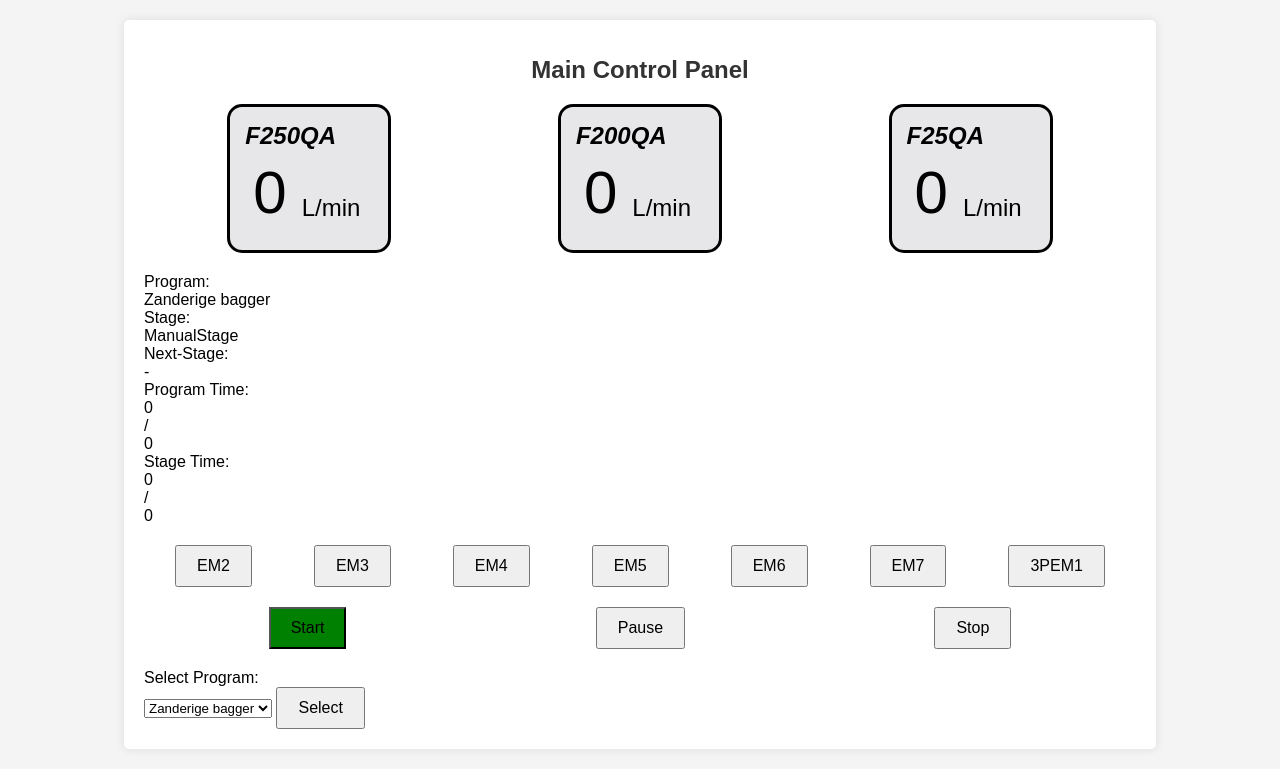
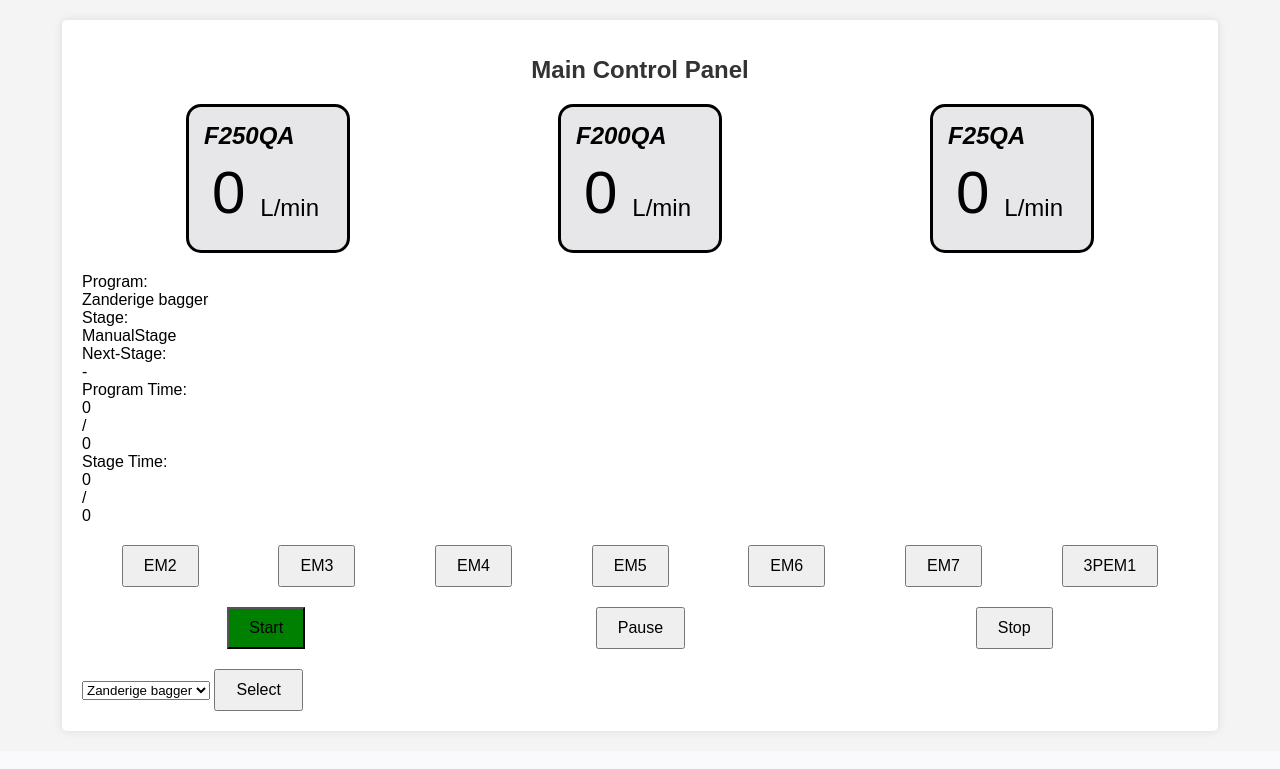
Before and after one commit to YLaret/BlauweBagger, a Flask app: page / in a window 1280 px wide. Shown: the part 112-881 px from the top of the page. After the commit the page ends 847 px from the top, so only its background shows below. Run offline with Flask 3, Linux system fonts and the light colour scheme; data comes from the database, SQL or seed files in the repository.

Commit message:
overview html architecture update

```diff
--- a/server/static/styles.css
+++ b/server/static/styles.css
@@ -7,7 +7,7 @@ body {
 
 /* MAIN OVERVIEW CONTAINER */
 .container {
-    max-width: 80%;
+    max-width: 90%;
     margin: auto;
     margin-top:20px;
     background: white;
--- a/server/templates/overview.html
+++ b/server/templates/overview.html
@@ -17,20 +17,40 @@
             </div>
             {% endfor %}
         </div>
+
+        <div class="program-state-container">
+            <div class="program-name-container">
                 <div>
-            Program: <div id="program-name">{{ CMS['programName'] }}</div>
+                    <div class="pre-name">Program:</div>
+                    <div class="name" id="program-name">{{ CMS['programName'] }}</div>
                 </div>
                 <div>
-            Stage: <div id="stage-name">{{ CMS['stageName'] }}</div>
+                    <div class="pre-name"> Stage:</div>
+                    <div class="name" id="stage-name">{{ CMS['stageName'] }}</div>
                 </div>
                 <div>
-            Next-Stage: <div id="next-stage-name">{{ CMS['nextStageName'] }}</div>
+                    <div class="pre-name">Next-Stage:</div>
+                    <div class="name" id="next-stage-name">{{ CMS['nextStageName'] }}</div>
                 </div>
-        <div>
-            Program Time: <div id="program-run-time">{{ CMS['programRunTime'] }}</div><div>/</div><div id="total-program-time">{{ CMS['totalProgramTime'] }} </div>
             </div>
-        <div>
-            Stage Time: <div id="stage-run-time">{{ CMS['stageRunTime'] }}</div><div>/</div><div id="total-stage-time">{{ CMS['totalStageTime'] }} </div>
+            <div class="program-time-container">
+                <div class="time-item-container">
+                    <div class="pre-time">Program Time:</div>
+                    <div class="time-container">
+                        <div class="time" id="program-run-time">{{ CMS['programRunTime'] }}</div>
+                        <div class="program-slash">/</div>
+                        <div class="total-time" id="total-program-time">{{ CMS['totalProgramTime'] }} </div>
+                    </div>
+                </div>
+                <div class="time-item-container">
+                    <div class="pre-time">Stage Time:</div>
+                    <div class="time-container">
+                        <div class="time" id="stage-run-time">{{ CMS['stageRunTime'] }}</div>
+                        <div class="program-slash">/</div>
+                        <div class="total-time" id="total-stage-time">{{ CMS['totalStageTime'] }} </div>
+                    </div>
+                </div>
+            </div>
         </div>
         <div class="switches">
             {% for switch in switches %}
@@ -45,6 +65,7 @@
             {% endif %}
             {% endfor %}
         </div>
+        <div class="control-select-container">
             <div class="controls">
                 <form action="/start">
                     <input type="submit" id="start-btn" value="Start"/>
@@ -56,8 +77,7 @@
                     <input type="submit" id="stop-btn" value="Stop"/>
                 </form>
             </div>
-        <div>
-            Select Program:
+            <div class="select-program-container">
                 <form action="/selectprogram/" method="POST">
                 <select name="program">
                     {% for program in programs %}
@@ -68,6 +88,7 @@
                 </form>
             </div>
         </div>
+    </div>
 
 
 {% endblock %}
```
Lines whose indentation alone changed are shown as unchanged.
